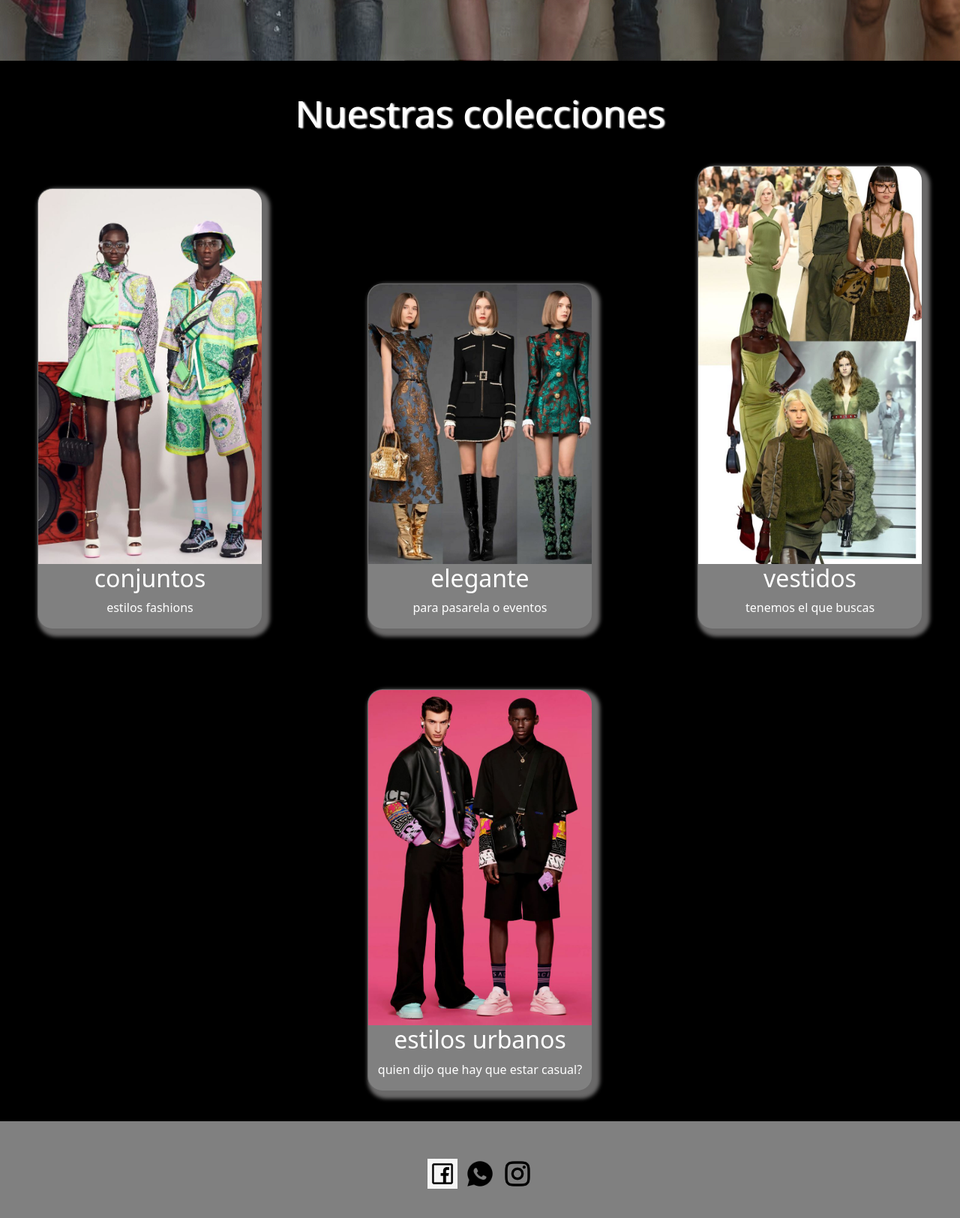
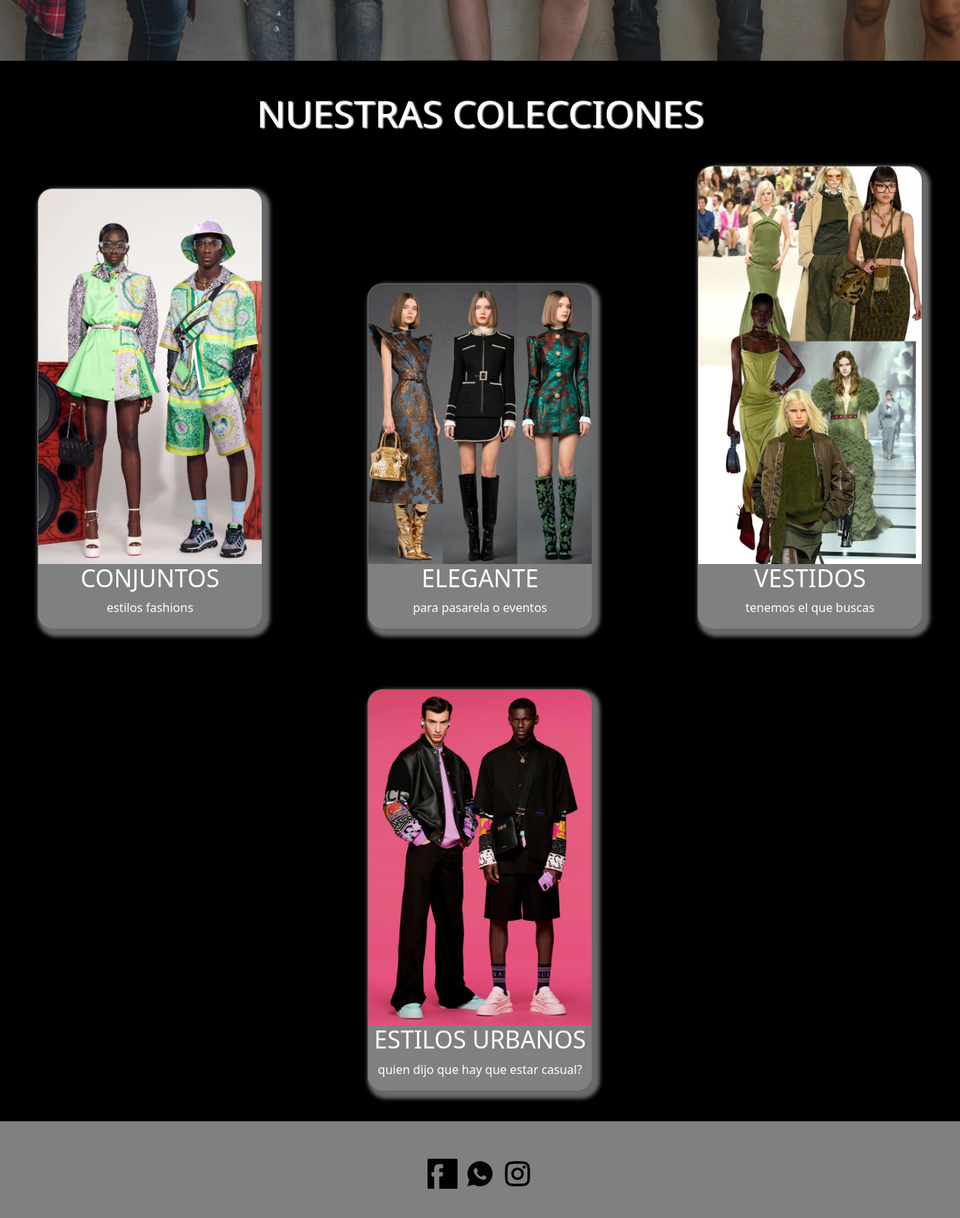
Before and after one commit to simoneitor1/proyecto-tienda, a website: page pages/colecciones.html in a window 1280 px wide. Shown: the part 640-2264 px from the top of the page at 75% size. Drawn offline with nearby package versions, Linux system fonts and the light colour scheme; files that its build step writes are made by us from their sources; a web font is replaced by a local one.

Commit message:
cambios finales

```diff
--- a/pages/colecciones.html
+++ b/pages/colecciones.html
@@ -53,64 +53,51 @@
           </div>
         </div>
       </nav>
-
-
     </header>
-
-
     <main>
       <div class="banner">
         <img src="./../img/banner01.png" alt="baner">
       </div>
-
       <section>
-        <h1>Nuestras colecciones</h1>
+        <h1>NUESTRAS COLECCIONES</h1>
         <div class="contenedor-flex">
            <div class="card coleccion">
              <img  src="./../img/coleccion1.jpeg" alt="coleccion-ropaverde">
                <div>
-                 <h2>conjuntos</h2>
+                 <h2>CONJUNTOS</h2>
                  <p>estilos fashions</p>
                </div>
            </div>
            <div class="card coleccion">
              <img  src="./../img/coleccion2.jpeg" alt="conjuntos-vestidos/botas">
               <div>
-                <h2>elegante</h2>
+                <h2>ELEGANTE</h2>
                 <p>para pasarela o eventos</p>
               </div>
            </div>
            <div class="card coleccion">
              <img   src="./../img/coleccion3.jpeg" alt="vestidos-variados">
               <div>
-                <h2>vestidos</h2>
+                <h2>VESTIDOS</h2>
                 <p>tenemos el que buscas</p>
               </div>
            </div>
            <div class="card coleccion">
              <img  src="./../img/coleccion4.jpeg" alt="conjuntos-oscuron-hombres">
               <div>
-                <h2>estilos urbanos</h2>
+                <h2>ESTILOS URBANOS</h2>
                 <p>quien dijo que hay que estar casual?</p>
               </div>
            </div>
         </div>
-
       </section>
-
     </main>
-
     <footer>
-
       <div class="redes-grid">
-
-        <a href="https://www.facebook.com/" target="_blank"><img class="img-footer" src="./../img/kisspng-facebook-comp6.jpg" alt="logo-facebook"></a>
-
+        <a href="https://www.facebook.com/" target="_blank"><img class="img-footer" src="./../img/logo.facebook2.png" alt="logo-facebook"></a>
         <a href="https://www.whatsapp.com/" target="_blank"><img class="img-footer" src="./../img/logo-whatsapp-png.webp" alt="logo-whatsapp"></a>
-
         <a href="https://www.instagram.com/" target="_blank"><img class="img-footer" src="./../img/instagram_logo_icon_206739.png" alt="logo-instagram"></a>
      </div>
-
     </footer>
     <script src="https://cdn.jsdelivr.net/npm/bootstrap@5.3.2/dist/js/bootstrap.bundle.min.js" integrity="sha384-C6RzsynM9kWDrMNeT87bh95OGNyZPhcTNXj1NW7RuBCsyN/o0jlpcV8Qyq46cDfL" crossorigin="anonymous"></script>
 </body>
```
Also changed, not shown: index.html (+6 -15 lines), pages/contacto.html (+2 -23 lines), pages/nosotros.html (+2 -14 lines), pages/servicios.html (+2 -16 lines), img/kisspng-facebook-comp6.jpg (deleted), img/logo.facebook2.png (added).
